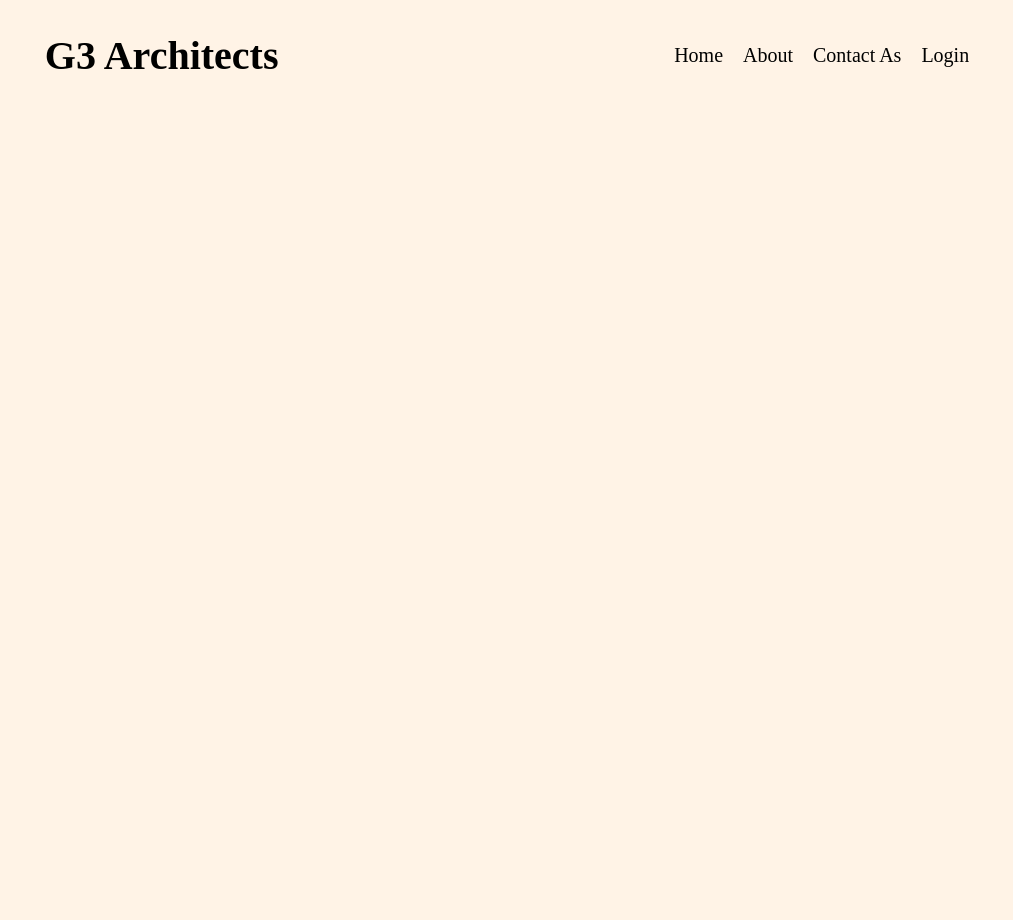
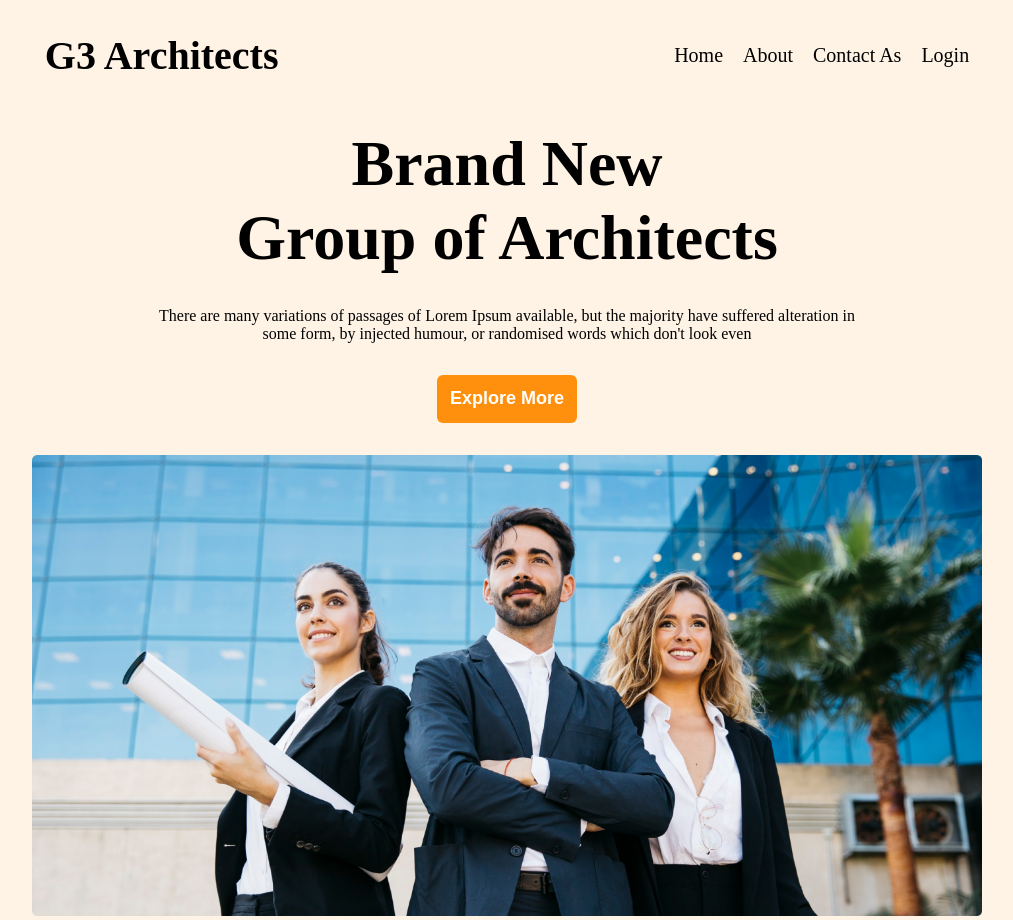
Before and after one commit to emranhe33/G3-Architects, a plain HTML site: page index.html in a window 1280 px wide. Shown: the whole page, without its empty margins (133-1146 px from the left). Before the commit the page ends 800 px from the top, so only its background shows below. Drawn offline with Linux system fonts and the light colour scheme.

Commit message:
banner image add

```diff
--- a/index.html
+++ b/index.html
@@ -1,5 +1,6 @@
 <!DOCTYPE html>
 <html lang="en">
+
 <head>
     <meta charset="UTF-8">
     <meta http-equiv="X-UA-Compatible" content="IE=edge">
@@ -8,6 +9,7 @@
     <!-- stylesheet -->
     <link rel="stylesheet" href="styles/style.css">
 </head>
+
 <body>
 
     <header>
@@ -25,6 +27,36 @@
                 </ul>
             </div>
         </nav>
+
+        <!-- banner part  -->
+
+        <section class="banner">
+            <div class="banner-title">
+                <h1 class="banner-title-text">Brand New </h1>
+                <h1 class="banner-title-text"> Group of Architects </h1>
+                <p>
+                    There are many variations of passages of Lorem Ipsum available, but the majority have suffered
+                    alteration in
+                    <br>
+                    some form, by injected humour, or randomised words which don't look even
+                </p>
+            </div>
+
+            <div class="text-center support">
+
+                <button class="btn-primary">
+                    <a class="" href="#">Explore More</a>
+                </button>
+
+            </div>
+
+        </section>
+
+        <section class="img-part">
+            <div class="image">
+                <img src="images/banner.png" alt="">
+            </div>
+        </section>
 
     </header>
 
@@ -46,4 +78,5 @@
 
 
 </body>
+
 </html>
--- a/styles/style.css
+++ b/styles/style.css
@@ -3,8 +3,28 @@ body{
 
 }
 *{
+   max-width: 100%;
+    margin: 0 auto;
+}
 
-    margin: 0 auto;
+.text-center{
+    text-align: center;
+}
+
+.btn-primary{
+    padding: 1em;
+    background-color: #FF900E;
+    border: none;
+    border-radius: 6px;
+}
+.btn-primary:hover{
+    background-color: #694419;
+}
+.btn-primary a{
+    text-decoration: none;
+    font-size: 18px;
+    font-weight: bold;
+    color: white;
 }
 
 /* nav part style  */
@@ -35,6 +55,35 @@ color: black;
 }
 
 
+/* banner part style */
+
+.banner{
+    margin-top: 3em;
+}
+
+.banner-title-text{
+    font-weight: 700;
+    font-size: 64px;
+}
+
+
+
+.banner-title{
+    text-align: center;
+}
+
+.banner-title p{
+    margin: 2em 0;
+}
+
+.image{
+    margin-top: 2em;
+    width: 950px;
+
+}
+
+
+
 
 
 
@@ -56,4 +105,11 @@ color: black;
         margin-top: 1em;
     }
 
+    /* banner part style */
+    .banner-title .support .image{
+        width: 100%;
+    }
+
+
+
 }
```
